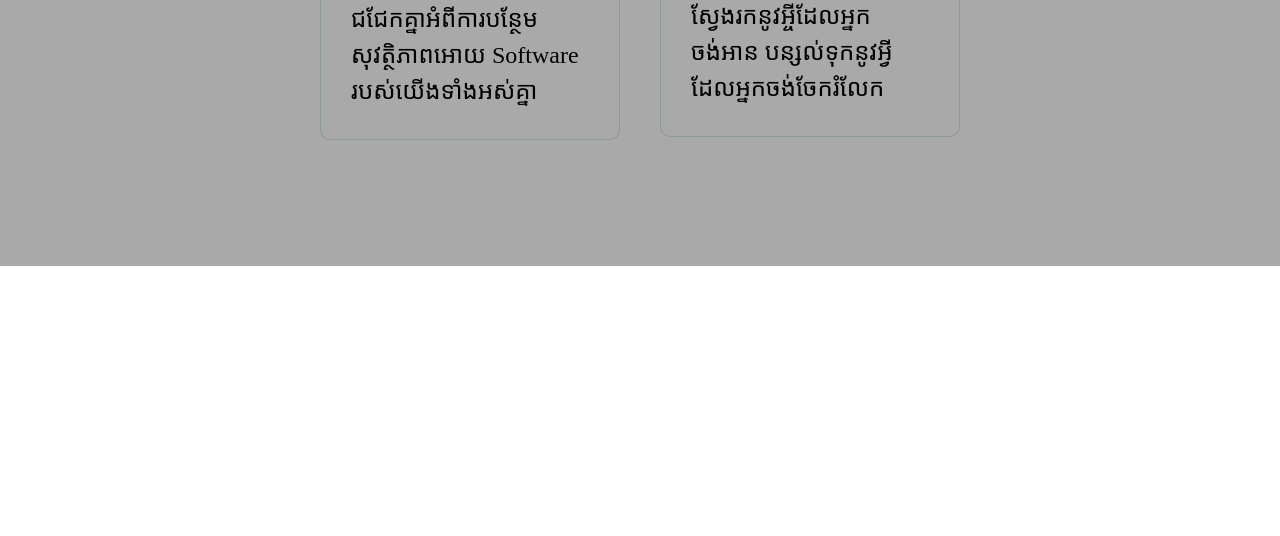
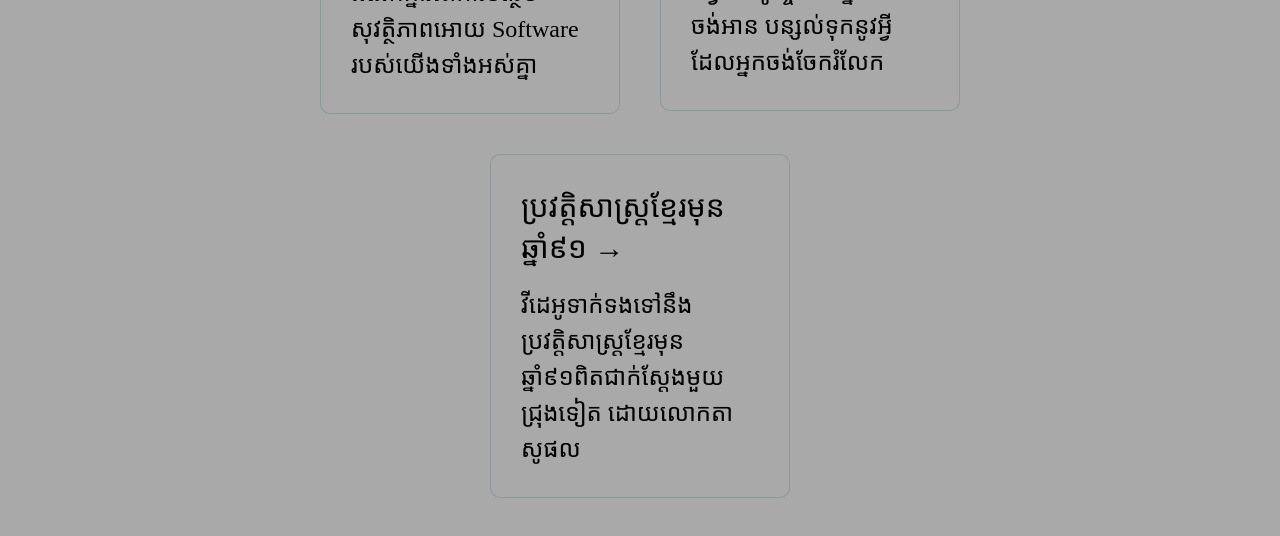
Before and after one commit to chaksaray/chaksaray.github.io, a plain HTML site: page index.html in a window 1280 px wide. Shown: the part 534-1070 px from the top of the page. Before the commit the page ends 800 px from the top, so only its background shows below. Drawn offline with Linux system fonts and the light colour scheme; a web font is replaced by a local one.

Commit message:
Update index.html

```diff
--- a/index.html
+++ b/index.html
@@ -69,6 +69,13 @@
                         ស្វែងរកនូវអ្ចីដែលអ្នកចង់អាន បន្សល់ទុកនូវអ្វីដែលអ្នកចង់ចែករំលែក
                     </p>
                 </a>
+
+                <a target="_blank" href="https://www.youtube.com/@khmerhistorybefore1991" class="card">
+                    <h2>ប្រវត្តិសាស្ត្រខ្មែរមុនឆ្នាំ៩១ &rarr;</h2>
+                    <p>
+                        វីដេអូទាក់ទងទៅនឹងប្រវត្តិសាស្ត្រខ្មែរមុនឆ្នាំ៩១ពិតជាក់ស្ដែងមួយជ្រុងទៀត ដោយលោកតា សូផល
+                    </p>
+                </a>
             </div>
         </main>
     </body>
```
